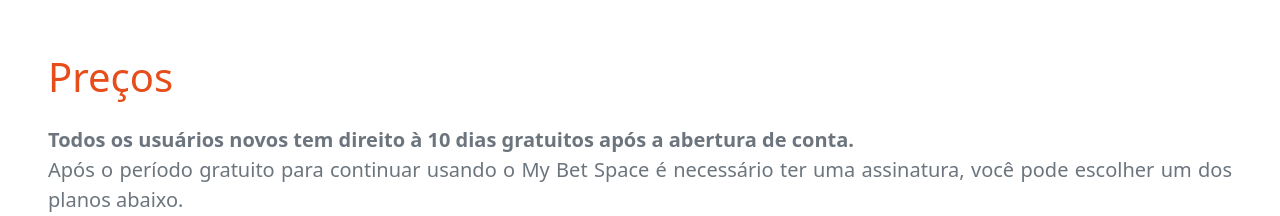
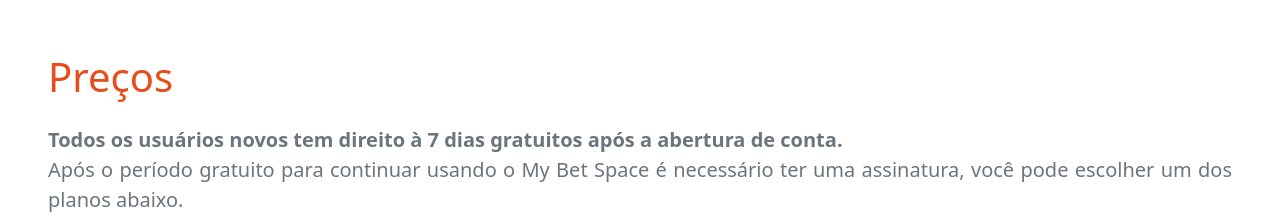
Before and after one commit to mybetspace/landing-page-website, a Nuxt app: page / in a window 1280 px wide. Shown: the part 2540-2756 px from the top of the page. Built offline with nearby package versions, Linux system fonts and the light colour scheme; what v-mask would draw is missing.

Commit message:
change dias gratuitos

```diff
--- a/pages/index.vue
+++ b/pages/index.vue
@@ -159,7 +159,7 @@
             <h1 class="mb-6 text-primary">Preços</h1>
             <p class="fs-5 text-muted">
               <b
-                >Todos os usuários novos tem direito à 10 dias gratuitos
+                >Todos os usuários novos tem direito à 7 dias gratuitos
                 após a abertura de conta.</b
               ><br />
               Após o período gratuito para continuar usando o My Bet Space é
```
